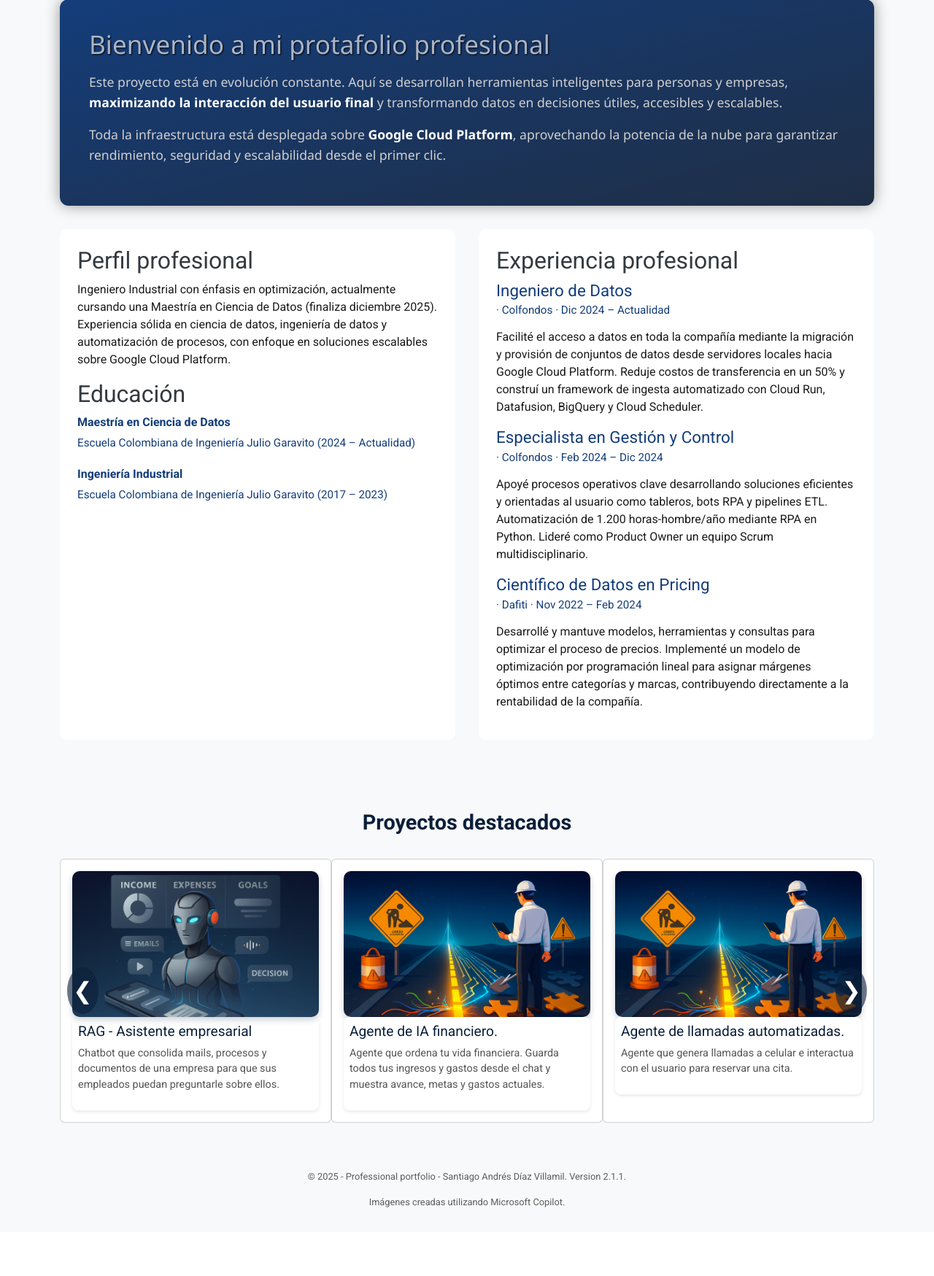
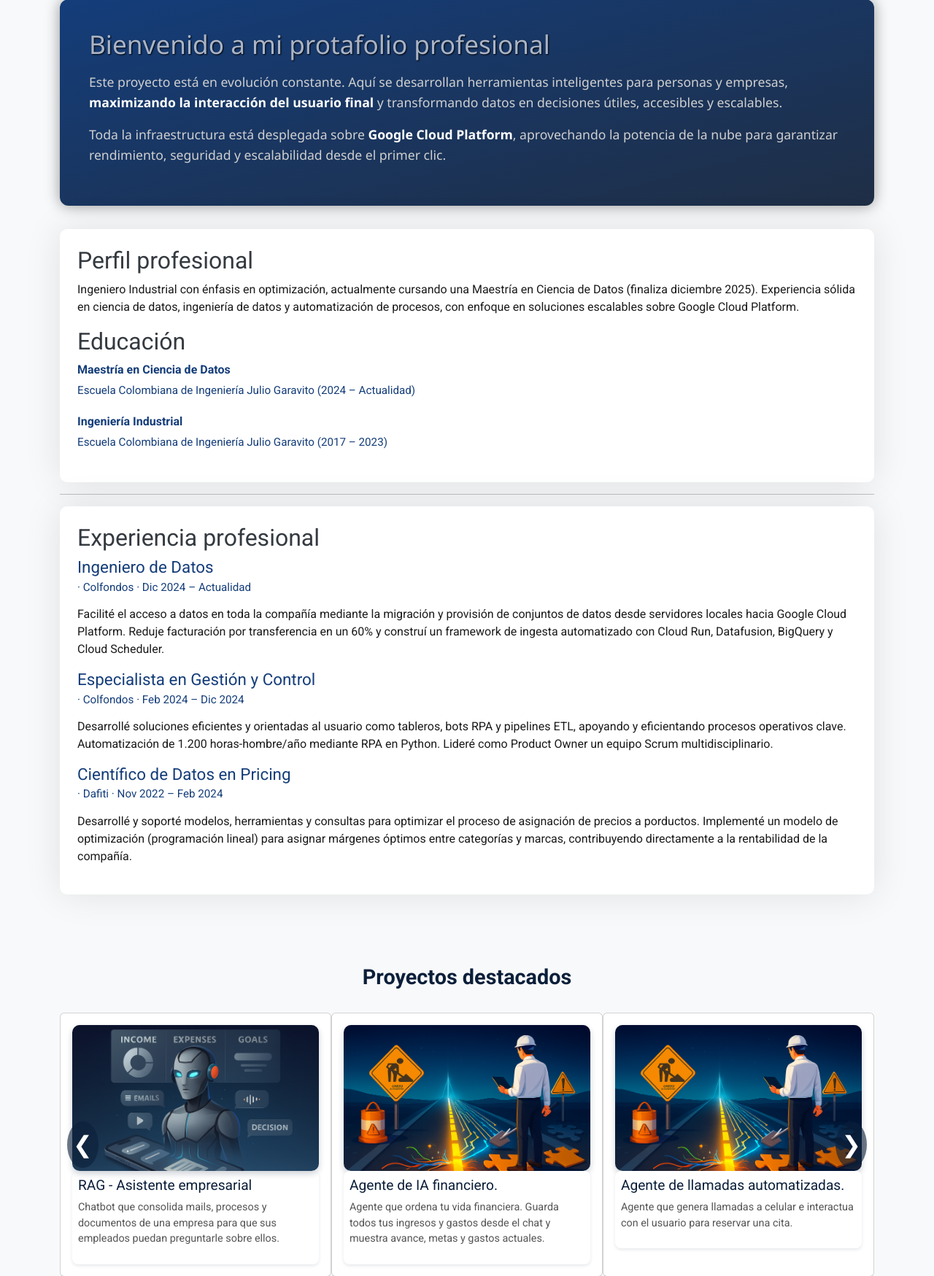
Before and after one commit to SantiagoDiazVillamil/prod-data-portfolio, a Flask app: page / in a window 1280 px wide. Shown: the part 119-1868 px from the top of the page at 73% size. Before the commit the page ends 1774 px from the top, so only its background shows below. Run offline with Flask 3, Linux system fonts and the light colour scheme.

Commit message:
Eliminación de bugs

```diff
--- a/static/css/style.css
+++ b/static/css/style.css
@@ -274,7 +274,7 @@ footer {
   background-color: #ffffff;
   padding: 1.5rem;
   border-radius: 10px;
-  box-shadow: 0 0 10px rgba(255, 255, 255, 0.1);
+  box-shadow: 0px 0px 50px rgba(3, 3, 3, 0.1);
 }
 
 .profile-card h3 {
--- a/templates/index.html
+++ b/templates/index.html
@@ -38,7 +38,7 @@
 <section class="profile-highlight">
   <div class="profile-container">
 
-    <div class="profile-grid">
+    <!-- <div class="profile-grid"> -->
       <div class="profile-card">
 
             <h2>Perfil profesional</h2>
@@ -53,31 +53,37 @@
           <li><strong>Ingeniería Industrial</strong><br><span>Escuela Colombiana de Ingeniería Julio Garavito (2017 – 2023)</span></li>
         </ul>
       </div>
+      </div>
+</section>
 
+<hr>
+
+<section class="profile-highlight">
+  <div class="profile-container">
       <div class="profile-card">
         <h2>Experiencia profesional</h2>
            <div class="experience-item">
       <h3>Ingeniero de Datos <span>· Colfondos · Dic 2024 – Actualidad</span></h3>
       <p>
-        Facilité el acceso a datos en toda la compañía mediante la migración y provisión de conjuntos de datos desde servidores locales hacia Google Cloud Platform. Reduje costos de transferencia en un 50% y construí un framework de ingesta automatizado con Cloud Run, Datafusion, BigQuery y Cloud Scheduler.
+        Facilité el acceso a datos en toda la compañía mediante la migración y provisión de conjuntos de datos desde servidores locales hacia Google Cloud Platform. Reduje facturación por transferencia en un 60% y construí un framework de ingesta automatizado con Cloud Run, Datafusion, BigQuery y Cloud Scheduler.
       </p>
     </div>
 
     <div class="experience-item">
       <h3>Especialista en Gestión y Control <span>· Colfondos · Feb 2024 – Dic 2024</span></h3>
       <p>
-        Apoyé procesos operativos clave desarrollando soluciones eficientes y orientadas al usuario como tableros, bots RPA y pipelines ETL. Automatización de 1.200 horas-hombre/año mediante RPA en Python. Lideré como Product Owner un equipo Scrum multidisciplinario.
+        Desarrollé soluciones eficientes y orientadas al usuario como tableros, bots RPA y pipelines ETL, apoyando y eficientando procesos operativos clave. Automatización de 1.200 horas-hombre/año mediante RPA en Python. Lideré como Product Owner un equipo Scrum multidisciplinario.
       </p>
     </div>
 
     <div class="experience-item">
       <h3>Científico de Datos en Pricing <span>· Dafiti · Nov 2022 – Feb 2024</span></h3>
       <p>
-        Desarrollé y mantuve modelos, herramientas y consultas para optimizar el proceso de precios. Implementé un modelo de optimización por programación lineal para asignar márgenes óptimos entre categorías y marcas, contribuyendo directamente a la rentabilidad de la compañía.
+        Desarrollé y soporté modelos, herramientas y consultas para optimizar el proceso de asignación de precios a porductos. Implementé un modelo de optimización (programación lineal) para asignar márgenes óptimos entre categorías y marcas, contribuyendo directamente a la rentabilidad de la compañía.
       </p>
     </div>
       </div>
-    </div>
+    <!-- </div> -->
   </div>
 </section>
 
```
Also changed, not shown: templates/projects/EnronAi/EnronAi.html (+2 -9 lines).
